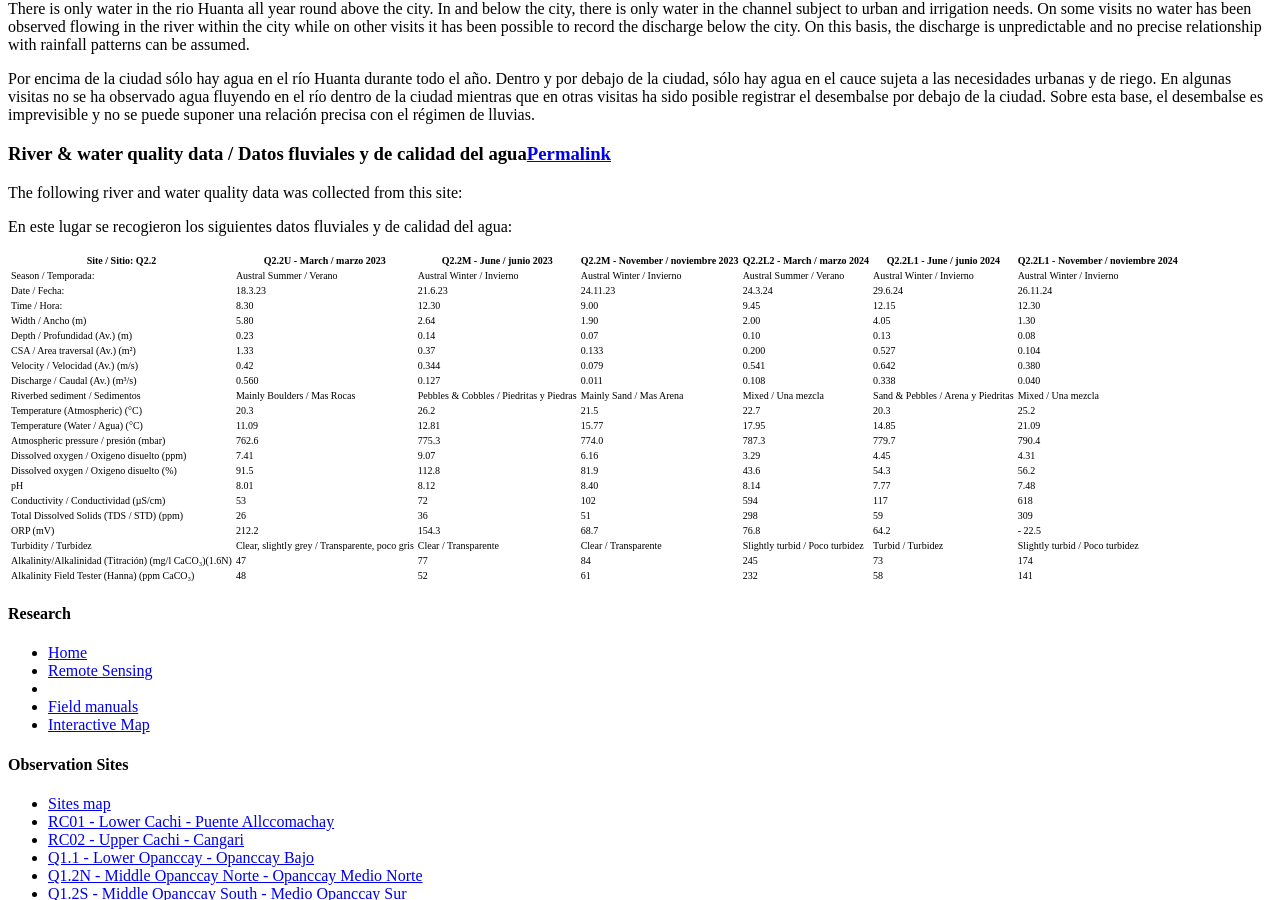
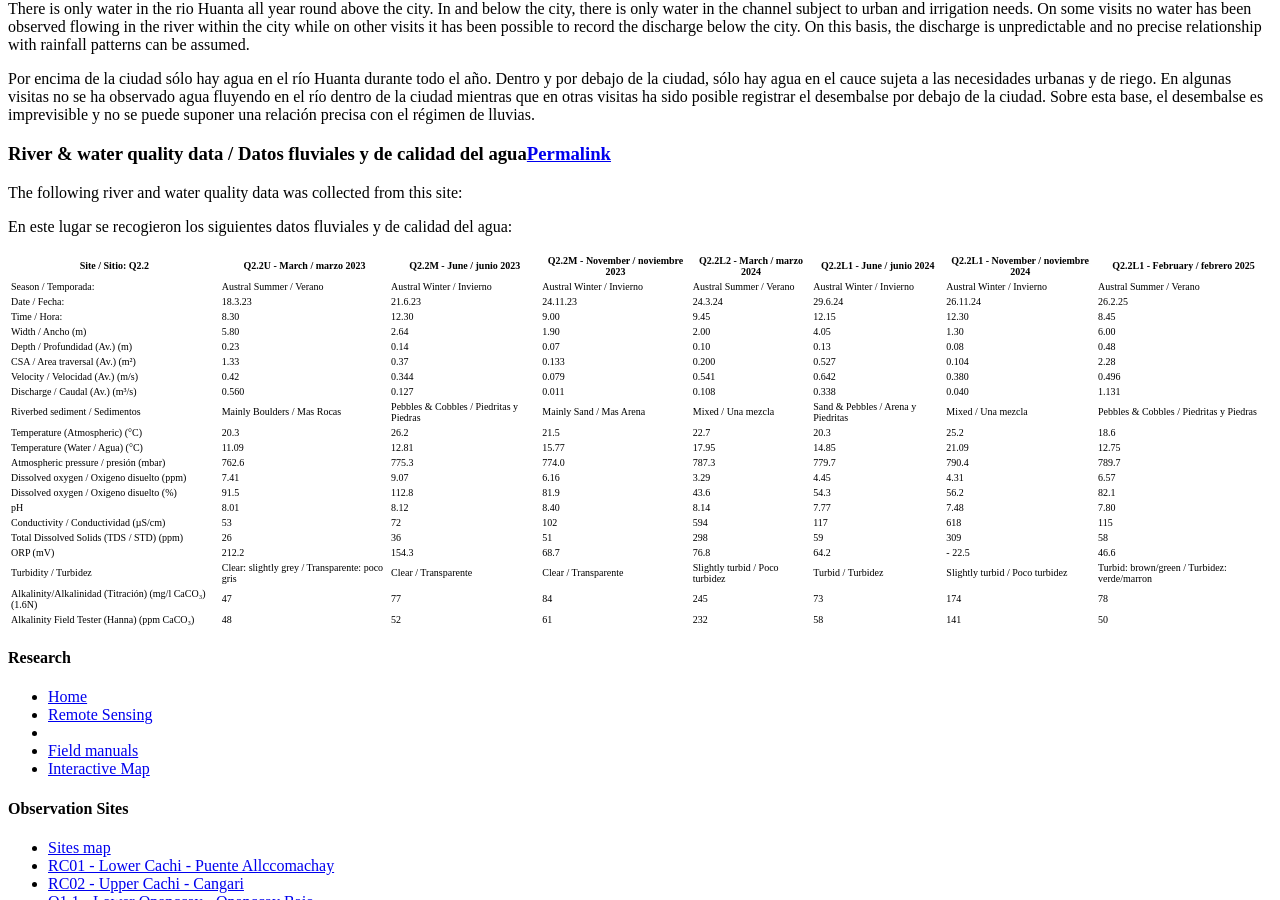
Before and after one commit to HVLepage/cavep-unah, a Jekyll site: the page built from _docs/site-network/Q2_2.md, in a window 1280 px wide and 900 px high, scrolled down 8399 px. Built offline with Jekyll 4.4.1, drawn with Linux system fonts in a browser that asks for light colours; comment, search, counter and statistics services are not loaded.

Commit message:
Update Q2_2.md

```diff
--- a/_docs/site-network/Q2_2.md
+++ b/_docs/site-network/Q2_2.md
@@ -157,26 +157,26 @@
 
 En este lugar se recogieron los siguientes datos fluviales y de calidad del agua:
 
-|     Site / Sitio: Q2.2                                         |     Q2.2U - March / marzo 2023                          |     Q2.2M - June / junio 2023                  |     Q2.2M - November / noviembre 2023    |      Q2.2L2 - March / marzo 2024       |     Q2.2L1 - June / junio 2024            |     Q2.2L1 - November / noviembre 2024    |
-|----------------------------------------------------------------|---------------------------------------------------------|------------------------------------------------|------------------------------------------|----------------------------------------|-------------------------------------------|-------------------------------------------|
-|     Season / Temporada:                                        |     Austral Summer / Verano                             |     Austral Winter / Invierno                  |     Austral Winter / Invierno            |     Austral Summer / Verano            |     Austral Winter / Invierno             |     Austral Winter / Invierno             |
-|     Date / Fecha:                                              |     18.3.23                                             |     21.6.23                                    |     24.11.23                             |     24.3.24                            |     29.6.24                               |     26.11.24                              |
-|     Time / Hora:                                               |     8.30                                                |     12.30                                      |     9.00                                 |     9.45                               |     12.15                                 |     12.30                                 |
-|     Width / Ancho (m)                                          |     5.80                                                |     2.64                                       |     1.90                                 |     2.00                               |     4.05                                  |     1.30                                  |
-|     Depth / Profundidad (Av.) (m)                              |     0.23                                                |     0.14                                       |     0.07                                 |     0.10                               |     0.13                                  |     0.08                                  |
-|     CSA / Area traversal (Av.) (m²)                            |     1.33                                                |     0.37                                       |     0.133                                |     0.200                              |     0.527                                 |     0.104                                 |
-|     Velocity / Velocidad    (Av.) (m/s)                        |     0.42                                                |     0.344                                      |     0.079                                |     0.541                              |     0.642                                 |     0.380                                 |
-|     Discharge / Caudal (Av.) (m³/s)                            |     0.560                                               |     0.127                                      |     0.011                                |     0.108                              |     0.338                                 |     0.040                                 |
-|     Riverbed sediment / Sedimentos                             |     Mainly Boulders / Mas  Rocas                        |     Pebbles & Cobbles / Piedritas y Piedras    |     Mainly Sand / Mas Arena              |     Mixed / Una mezcla                 |     Sand & Pebbles / Arena y Piedritas    |     Mixed / Una mezcla                    |
-|     Temperature (Atmospheric) (°C)                             |     20.3                                                |     26.2                                       |     21.5                                 |     22.7                               |     20.3                                  |     25.2                                  |
-|     Temperature (Water / Agua) (°C)                            |     11.09                                               |     12.81                                      |     15.77                                |     17.95                              |     14.85                                 |     21.09                                 |
-|     Atmospheric pressure / presión (mbar)                      |     762.6                                               |     775.3                                      |     774.0                                |     787.3                              |     779.7                                 |     790.4                                 |
-|     Dissolved oxygen /   Oxigeno disuelto (ppm)                |     7.41                                                |     9.07                                       |     6.16                                 |     3.29                               |     4.45                                  |     4.31                                  |
-|     Dissolved oxygen / Oxigeno disuelto (%)                    |     91.5                                                |     112.8                                      |     81.9                                 |     43.6                               |     54.3                                  |     56.2                                  |
-|     pH                                                         |     8.01                                                |     8.12                                       |     8.40                                 |     8.14                               |     7.77                                  |     7.48                                  |
-|     Conductivity / Conductividad (µS/cm)                       |     53                                                  |     72                                         |     102                                  |     594                                |     117                                   |     618                                   |
-|     Total Dissolved Solids (TDS / STD)  (ppm)                  |     26                                                  |     36                                         |     51                                   |     298                                |     59                                    |     309                                   |
-|     ORP (mV)                                                   |     212.2                                               |     154.3                                      |     68.7                                 |     76.8                               |     64.2                                  |     - 22.5                                |
-|     Turbidity / Turbidez                                       |     Clear, slightly grey / Transparente,   poco gris    |     Clear / Transparente                       |     Clear / Transparente                 |     Slightly turbid / Poco turbidez    |     Turbid / Turbidez                     |     Slightly turbid / Poco turbidez       |
-|     Alkalinity/Alkalinidad   (Titración) (mg/l CaCO₃)(1.6N)    |     47                                                  |     77                                         |     84                                   |     245                                |     73                                    |     174                                   |
-|     Alkalinity Field Tester (Hanna) (ppm CaCO₃)                |     48                                                  |     52                                         |     61                                   |     232                                |     58                                    |     141                                   |
+|     Site / Sitio: Q2.2                                         |     Q2.2U - March / marzo 2023                          |     Q2.2M - June / junio 2023                  |     Q2.2M - November / noviembre 2023    |      Q2.2L2 - March / marzo 2024       |     Q2.2L1 - June / junio 2024            |     Q2.2L1 - November / noviembre 2024    |     Q2.2L1 - February / febrero 2025                |
+|----------------------------------------------------------------|---------------------------------------------------------|------------------------------------------------|------------------------------------------|----------------------------------------|-------------------------------------------|-------------------------------------------|-----------------------------------------------------|
+|     Season / Temporada:                                        |     Austral Summer / Verano                             |     Austral Winter / Invierno                  |     Austral Winter / Invierno            |     Austral Summer / Verano            |     Austral Winter / Invierno             |     Austral Winter / Invierno             |     Austral Summer / Verano                         |
+|     Date / Fecha:                                              |     18.3.23                                             |     21.6.23                                    |     24.11.23                             |     24.3.24                            |     29.6.24                               |     26.11.24                              |     26.2.25                                         |
+|     Time / Hora:                                               |     8.30                                                |     12.30                                      |     9.00                                 |     9.45                               |     12.15                                 |     12.30                                 |     8.45                                            |
+|     Width / Ancho (m)                                          |     5.80                                                |     2.64                                       |     1.90                                 |     2.00                               |     4.05                                  |     1.30                                  |     6.00                                            |
+|     Depth / Profundidad (Av.) (m)                              |     0.23                                                |     0.14                                       |     0.07                                 |     0.10                               |     0.13                                  |     0.08                                  |     0.48                                            |
+|     CSA / Area traversal (Av.) (m²)                            |     1.33                                                |     0.37                                       |     0.133                                |     0.200                              |     0.527                                 |     0.104                                 |     2.28                                            |
+|     Velocity / Velocidad    (Av.) (m/s)                        |     0.42                                                |     0.344                                      |     0.079                                |     0.541                              |     0.642                                 |     0.380                                 |     0.496                                           |
+|     Discharge / Caudal (Av.) (m³/s)                            |     0.560                                               |     0.127                                      |     0.011                                |     0.108                              |     0.338                                 |     0.040                                 |     1.131                                           |
+|     Riverbed sediment / Sedimentos                             |     Mainly Boulders / Mas  Rocas                        |     Pebbles & Cobbles / Piedritas y Piedras    |     Mainly Sand / Mas Arena              |     Mixed / Una mezcla                 |     Sand & Pebbles / Arena y Piedritas    |     Mixed / Una mezcla                    |     Pebbles & Cobbles / Piedritas y Piedras         |
+|     Temperature (Atmospheric) (°C)                             |     20.3                                                |     26.2                                       |     21.5                                 |     22.7                               |     20.3                                  |     25.2                                  |     18.6                                            |
+|     Temperature (Water / Agua) (°C)                            |     11.09                                               |     12.81                                      |     15.77                                |     17.95                              |     14.85                                 |     21.09                                 |     12.75                                           |
+|     Atmospheric pressure / presión (mbar)                      |     762.6                                               |     775.3                                      |     774.0                                |     787.3                              |     779.7                                 |     790.4                                 |     789.7                                           |
+|     Dissolved oxygen /   Oxigeno disuelto (ppm)                |     7.41                                                |     9.07                                       |     6.16                                 |     3.29                               |     4.45                                  |     4.31                                  |     6.57                                            |
+|     Dissolved oxygen / Oxigeno disuelto (%)                    |     91.5                                                |     112.8                                      |     81.9                                 |     43.6                               |     54.3                                  |     56.2                                  |     82.1                                            |
+|     pH                                                         |     8.01                                                |     8.12                                       |     8.40                                 |     8.14                               |     7.77                                  |     7.48                                  |     7.80                                            |
+|     Conductivity / Conductividad (µS/cm)                       |     53                                                  |     72                                         |     102                                  |     594                                |     117                                   |     618                                   |     115                                             |
+|     Total Dissolved Solids (TDS / STD)  (ppm)                  |     26                                                  |     36                                         |     51                                   |     298                                |     59                                    |     309                                   |     58                                              |
+|     ORP (mV)                                                   |     212.2                                               |     154.3                                      |     68.7                                 |     76.8                               |     64.2                                  |     - 22.5                                |     46.6                                            |
+|     Turbidity / Turbidez                                       |     Clear: slightly grey / Transparente:   poco gris    |     Clear / Transparente                       |     Clear / Transparente                 |     Slightly turbid / Poco turbidez    |     Turbid / Turbidez                     |     Slightly turbid / Poco turbidez       |     Turbid: brown/green / Turbidez: verde/marron    |
+|     Alkalinity/Alkalinidad   (Titración) (mg/l CaCO₃)(1.6N)    |     47                                                  |     77                                         |     84                                   |     245                                |     73                                    |     174                                   |     78                                              |
+|     Alkalinity Field Tester (Hanna) (ppm CaCO₃)                |     48                                                  |     52                                         |     61                                   |     232                                |     58                                    |     141                                   |     50                                              |
```
